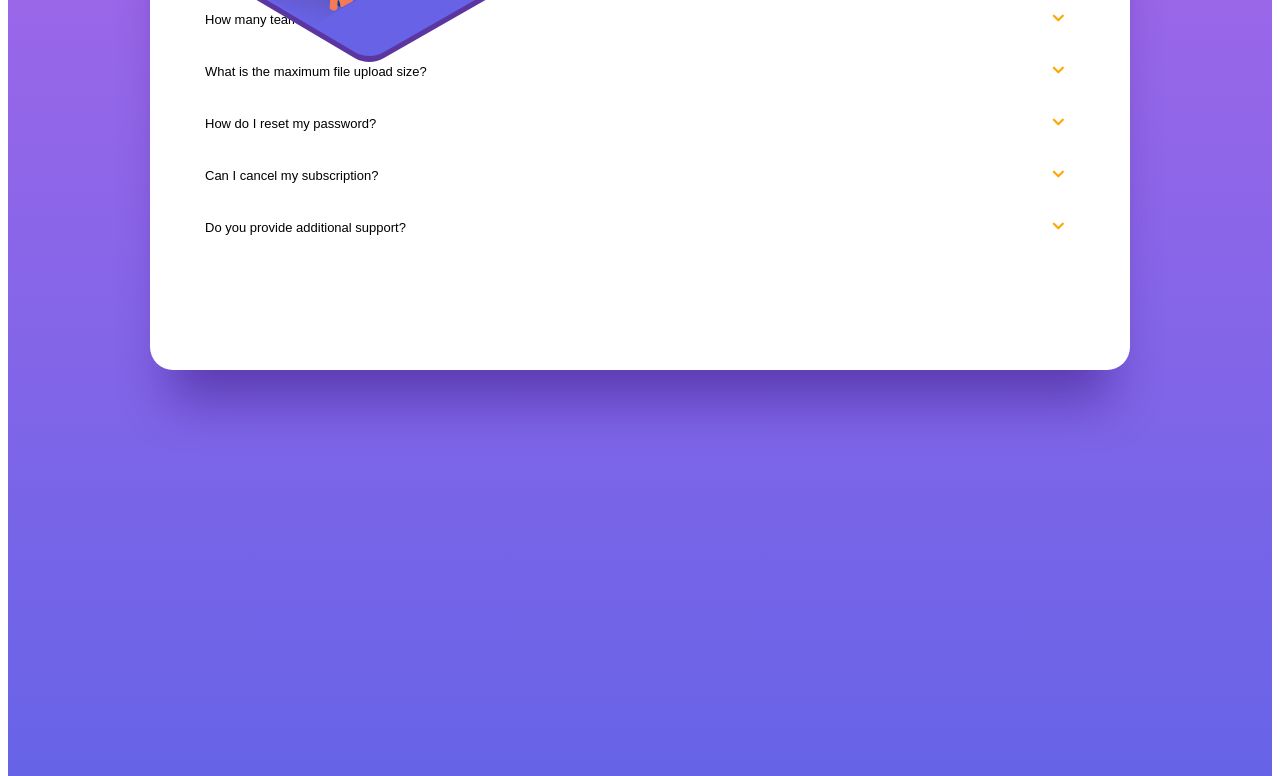
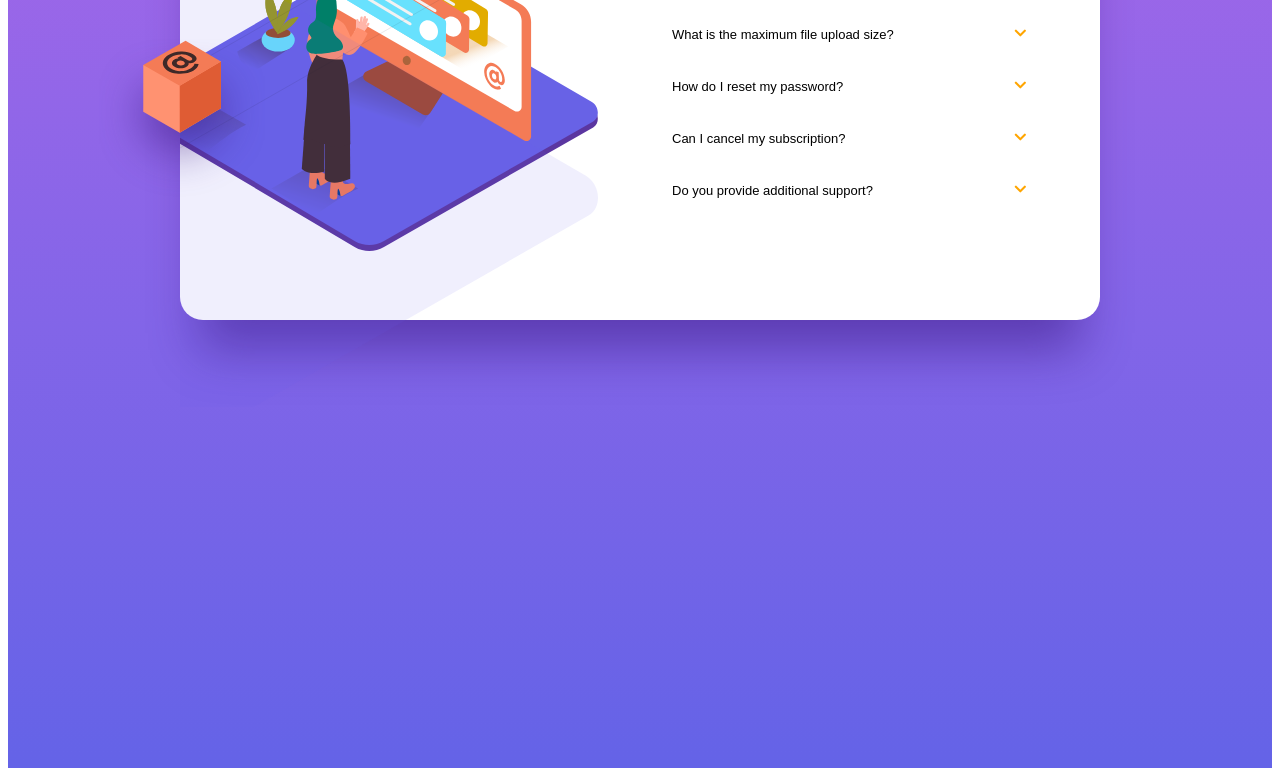
Before and after one commit to SlobodanStojkovic/accordion-section, a website: page index.html in a window 1280 px wide. Shown: the part 345-1121 px from the top of the page. Drawn offline with Linux system fonts and the light colour scheme; files that its build step writes are made by us from their sources; a web font is replaced by a local one.

Commit message:
Fix desktop version images and text section

```diff
--- a/index.html
+++ b/index.html
@@ -35,7 +35,7 @@
             />
             <source
               media="(min-width: 1024px )"
-              srcset="./src/img/shadow-mobile.svg"
+              srcset="./src/img/shadow-desktop.svg"
             />
             <img
               class="faq__section__images__shadow__img"
--- a/src/js/index.js
+++ b/src/js/index.js
@@ -9,7 +9,6 @@ elements.forEach((element) => {
   btn.addEventListener("click", () => {
     answers.forEach((ans) => {
       let ansIcon = ans.parentElement.querySelector("button i");
-      console.log(ansIcon.className);
       if (answer !== ans) {
         ans.classList.add("inactive");
         ansIcon.className = "fas fa-chevron-down";
--- a/src/scss/index.scss
+++ b/src/scss/index.scss
@@ -56,32 +56,58 @@ html {
     width: 920px;
     height: 509px;
     display: flex;
-    flex-direction: column;
+    flex-direction: row;
+    padding: 0;
+    justify-content: space-between;
   }
 
   &__h1 {
     text-align: center;
+
+    @media (min-width: 1024px) {
+      text-align: left;
+    }
   }
 
   &__images {
-    height: 20%;
-
     &__main {
       position: absolute;
       top: 48px;
       width: 240px;
       height: 140px;
+      padding-left: 20px;
+
+      @media (min-width: 1024px) {
+        position: relative;
+        top: 16%;
+        padding-left: 0;
+      }
     }
 
     &__shadow {
       position: relative;
       top: 0;
       left: 31px;
+      padding-left: 20px;
+
+      @media (min-width: 1024px) {
+        padding-left: 0;
+        position: relative;
+        top: -70%;
+        left: 0;
+      }
+    }
+
+    @media (min-width: 1024px) {
+      width: 40%;
     }
   }
 
   &__text {
-    height: 80%;
+    @media (min-width: 1024px) {
+      width: 40%;
+      padding: 65px 60px 0 0;
+    }
   }
 
   &__qa {
@@ -110,6 +136,12 @@ html {
           font-weight: bold;
         }
       }
+
+      @media (min-width: 1024px) {
+        h3 {
+          padding-left: 0;
+        }
+      }
     }
 
     &__answer {
@@ -117,6 +149,15 @@ html {
       color: $gray;
       padding: 0px 25px 0px;
 
+      @media (min-width: 1024px) {
+        margin: 0;
+        padding: 0;
+      }
+
+      h4 {
+        margin: 0;
+        padding: 0;
+      }
       &:active {
         display: block;
       }
@@ -127,7 +168,11 @@ html {
     display: none;
 
     @media (min-width: 1024px) {
-      display: inline-block;
+      width: 45%;
+      display: block;
+      position: relative;
+      bottom: 728px;
+      left: -81px;
     }
   }
 }
```
Also changed, not shown: dist/css/index.css, dist/js/index.js, src/img/shadow-desktop.svg (added).
